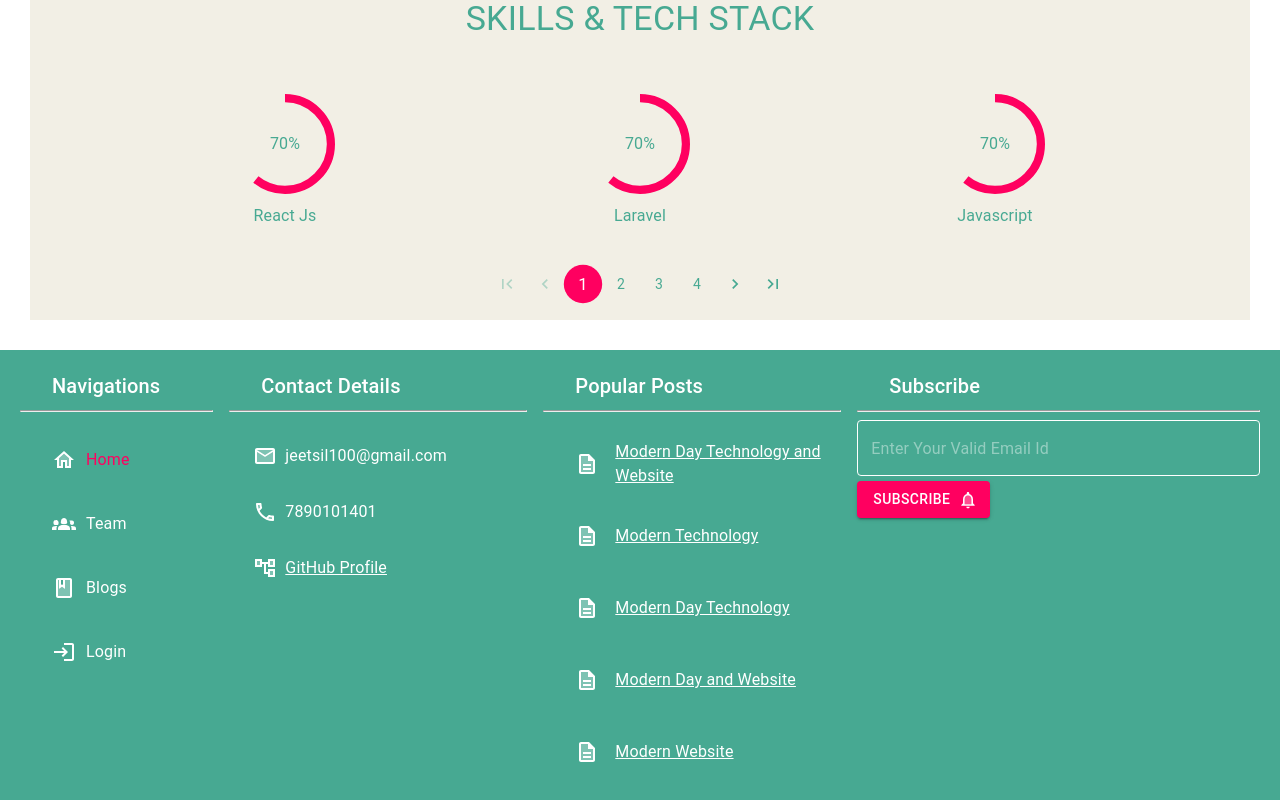
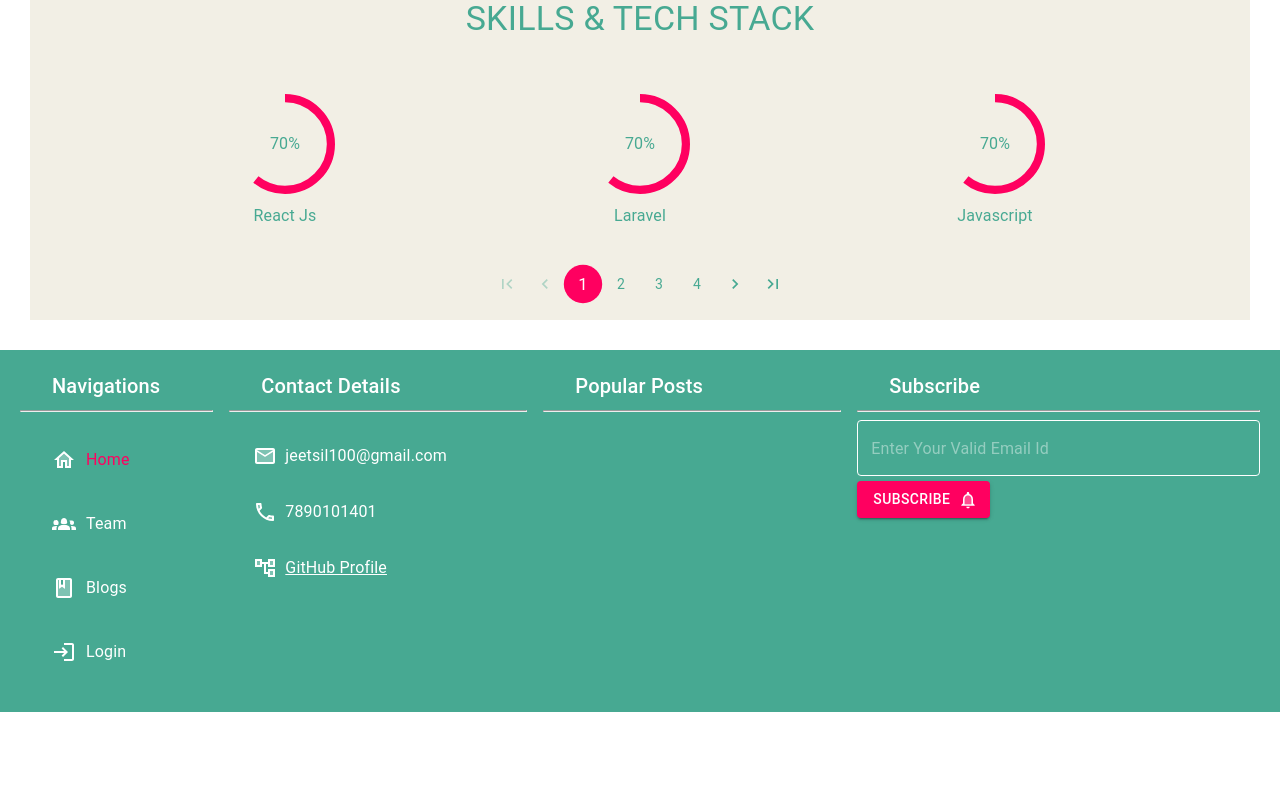
Before and after one commit to jeetsil07/portfolio-frontend, a React (Create React App) app: page /home in a window 1280 px wide. Shown: the part 544-1344 px from the top of the page. After the commit the page ends 1256 px from the top, so only its background shows below. Built offline with nearby package versions, Linux system fonts and the light colour scheme; no server answers.

Commit message:
modify footer

```diff
--- a/src/components/footer/Footer.tsx
+++ b/src/components/footer/Footer.tsx
@@ -104,7 +104,7 @@ const Footer = () => {
                         <Grid item md={3}>
                             <Typography variant="h6" color="white" marginLeft={4}>Popular Posts</Typography>
                             <hr />
-                            <List>
+                            {/* <List>
                                 <ListItem>
                                     <DescriptionTwoToneIcon sx={{ margin: 2, color: 'white' }} />
                                     <Typography variant="body1" color="white">
@@ -135,7 +135,7 @@ const Footer = () => {
                                         <Link to="https://github.com/jeetsil07" target="_blank" style={{ color: 'white' }} title='Modern Day Technology and Website with Ai & Machine Learning' >Modern Website</Link>
                                     </Typography>
                                 </ListItem>
-                            </List>
+                            </List> */}
                         </Grid>
                         <Grid item md={4}>
                             <Typography variant="h6" color="white" marginLeft={4}>Subscribe</Typography>
```
